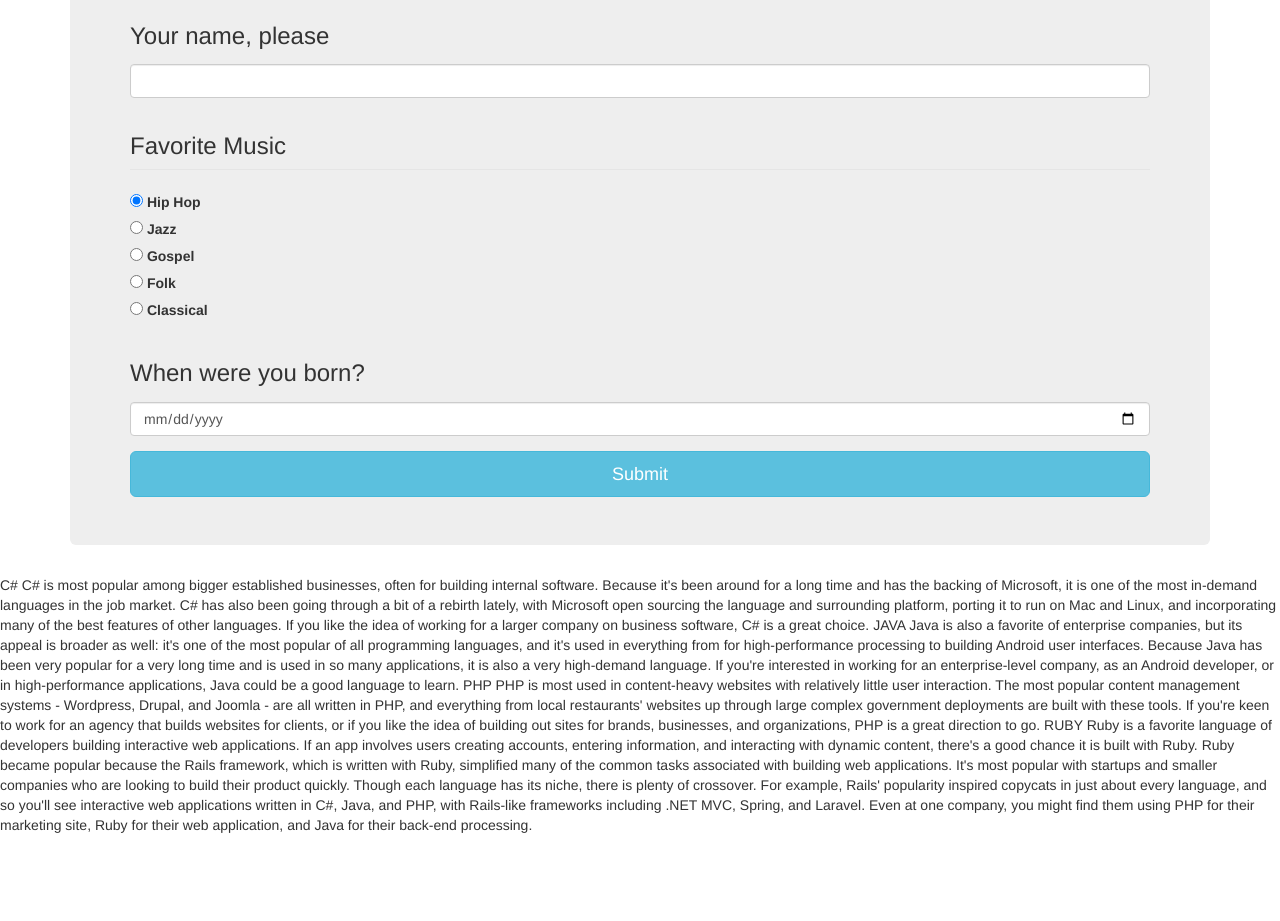
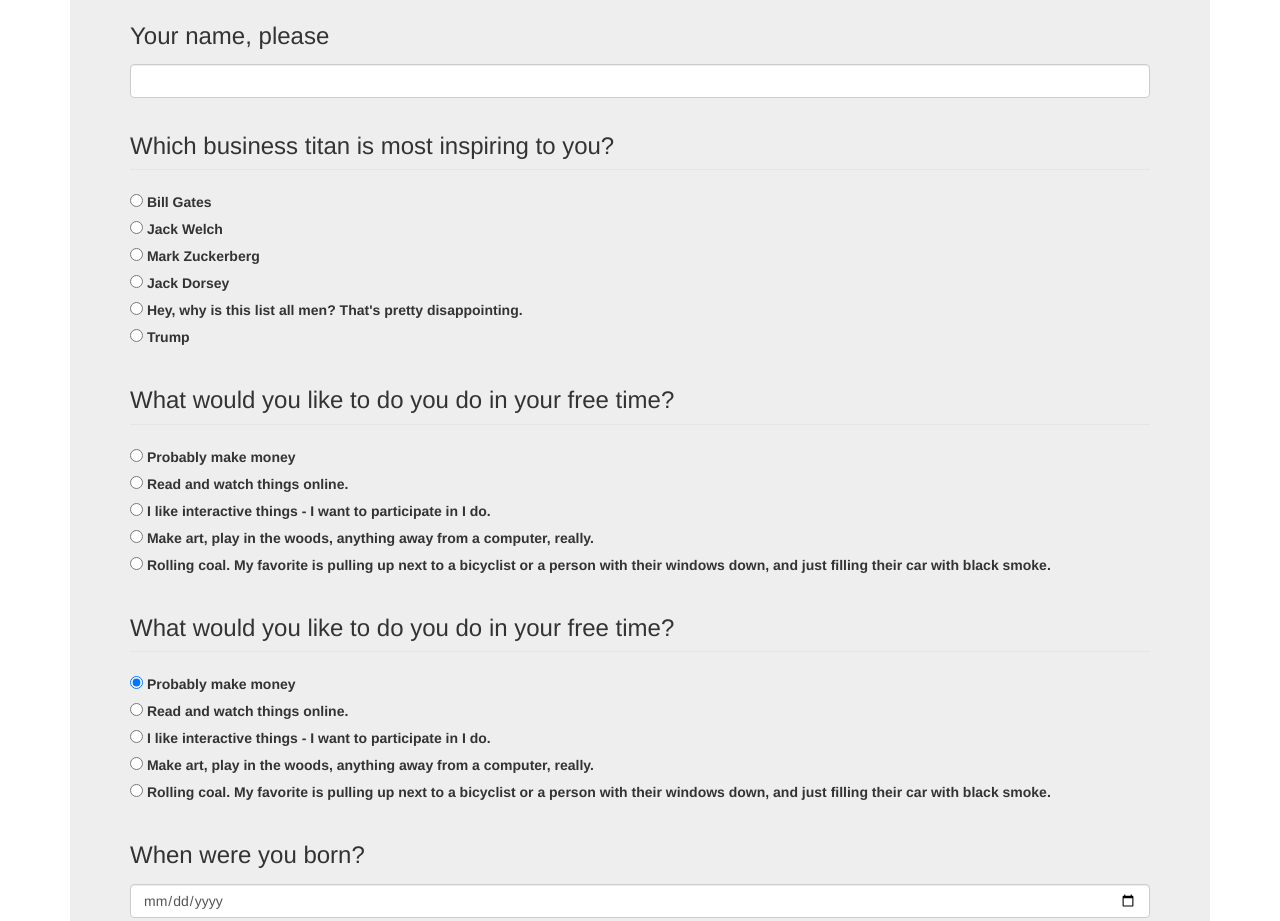
Before and after one commit to ericschoettle/track-suggester, a plain HTML site: page index.html in a window 1280 px wide. Shown: the part 340-1261 px from the top of the page. Before the commit the page ends 1175 px from the top, so only its background shows below. Drawn offline with Linux system fonts and the light colour scheme.

Commit message:
added a few questions in HTML

```diff
--- a/index.html
+++ b/index.html
@@ -17,7 +17,6 @@
       <!-- form questions -->
       <div class="jumbotron">
         <form id="form">
-
           <!-- name -->
           <div class="form-group">
             <label for="name"><h3>Your name, please</h3></label>
@@ -25,35 +24,107 @@
           </div>
           <!-- Questions -->
           <fieldset class="form-group">
-            <legend><h3>Favorite Music</h3></legend>
+            <legend><h3>Which business titan is most inspiring to you?</h3></legend>
             <div class="form-check">
               <label class="form-check-label">
-                <input type="radio" class="form-check-input" value="hip-hop" name="music" checked>
-                Hip Hop
+                <input type="radio" class="form-check-input" value="sharp" name="executive" checked>
+                Bill Gates
               </label>
             </div>
             <div class="form-check">
               <label class="form-check-label">
-                <input type="radio" class="form-check-input" value="jazz" name="music">
-                Jazz
+                <input type="radio" class="form-check-input" value="java" name="executive">
+                Jack Welch
               </label>
             </div>
             <div class="form-check">
               <label class="form-check-label">
-                <input type="radio" class="form-check-input" value="gospel" name="music">
-                Gospel
+                <input type="radio" class="form-check-input" value="php" name="executive">
+                Mark Zuckerberg
               </label>
             </div>
             <div class="form-check">
               <label class="form-check-label">
-                <input type="radio" class="form-check-input" value="folk" name="music">
-                Folk
+                <input type="radio" class="form-check-input" value="ruby" name="executive">
+                Jack Dorsey
               </label>
             </div>
             <div class="form-check">
               <label class="form-check-label">
-                <input type="radio" class="form-check-input" value="classical" name="music">
-                Classical
+                <input type="radio" class="form-check-input" value="other" name="executive">
+                Hey, why is this list all men? That's pretty disappointing.
+              </label>
+            </div>
+            <div class="form-check">
+              <label class="form-check-label">
+                <input type="radio" class="form-check-input" value="trump" name="executive">
+                Trump
+              </label>
+            </div>
+          </fieldset>
+          <fieldset class="form-group">
+            <legend><h3>What would  you like to do you do in your free time?</h3></legend>
+            <div class="form-check">
+              <label class="form-check-label">
+                <input type="radio" class="form-check-input" value="sharp-and-java" name="executive" checked>
+                Probably make money
+              </label>
+            </div>
+            <div class="form-check">
+              <label class="form-check-label">
+                <input type="radio" class="form-check-input" value="php" name="executive">
+                Read and watch things online.
+              </label>
+            </div>
+            <div class="form-check">
+              <label class="form-check-label">
+                <input type="radio" class="form-check-input" value="ruby" name="executive">
+                I like interactive things - I want to participate in I do.
+              </label>
+            </div>
+            <div class="form-check">
+              <label class="form-check-label">
+                <input type="radio" class="form-check-input" value="other" name="executive">
+                Make art, play in the woods, anything away from a computer, really.
+              </label>
+            </div>
+            <div class="form-check">
+              <label class="form-check-label">
+                <input type="radio" class="form-check-input" value="fuck-you" name="executive">
+                Rolling coal. My favorite is pulling up next to a bicyclist or a person with their windows down, and just filling their car with black smoke.
+              </label>
+            </div>
+          </fieldset>
+          <fieldset class="form-group">
+            <legend><h3>What would  you like to do you do in your free time?</h3></legend>
+            <div class="form-check">
+              <label class="form-check-label">
+                <input type="radio" class="form-check-input" value="sharp-and-java" name="executive" checked>
+                Probably make money
+              </label>
+            </div>
+            <div class="form-check">
+              <label class="form-check-label">
+                <input type="radio" class="form-check-input" value="php" name="executive">
+                Read and watch things online.
+              </label>
+            </div>
+            <div class="form-check">
+              <label class="form-check-label">
+                <input type="radio" class="form-check-input" value="ruby" name="executive">
+                I like interactive things - I want to participate in I do.
+              </label>
+            </div>
+            <div class="form-check">
+              <label class="form-check-label">
+                <input type="radio" class="form-check-input" value="other" name="executive">
+                Make art, play in the woods, anything away from a computer, really.
+              </label>
+            </div>
+            <div class="form-check">
+              <label class="form-check-label">
+                <input type="radio" class="form-check-input" value="fuck-you" name="executive">
+                Rolling coal. My favorite is pulling up next to a bicyclist or a person with their windows down, and just filling their car with black smoke.
               </label>
             </div>
           </fieldset>
@@ -69,25 +140,6 @@
     </div>
   </body>
 </html>
-
-
-C#
-
-C# is most popular among bigger established businesses, often for building internal software. Because it's been around for a long time and has the backing of Microsoft, it is one of the most in-demand languages in the job market. C# has also been going through a bit of a rebirth lately, with Microsoft open sourcing the language and surrounding platform, porting it to run on Mac and Linux, and incorporating many of the best features of other languages. If you like the idea of working for a larger company on business software, C# is a great choice.
-
-JAVA
-
-Java is also a favorite of enterprise companies, but its appeal is broader as well: it's one of the most popular of all programming languages, and it's used in everything from for high-performance processing to building Android user interfaces. Because Java has been very popular for a very long time and is used in so many applications, it is also a very high-demand language. If you're interested in working for an enterprise-level company, as an Android developer, or in high-performance applications, Java could be a good language to learn.
-
-PHP
-
-PHP is most used in content-heavy websites with relatively little user interaction. The most popular content management systems - Wordpress, Drupal, and Joomla - are all written in PHP, and everything from local restaurants' websites up through large complex government deployments are built with these tools. If you're keen to work for an agency that builds websites for clients, or if you like the idea of building out sites for brands, businesses, and organizations, PHP is a great direction to go.
-
-RUBY
-
-Ruby is a favorite language of developers building interactive web applications. If an app involves users creating accounts, entering information, and interacting with dynamic content, there's a good chance it is built with Ruby. Ruby became popular because the Rails framework, which is written with Ruby, simplified many of the common tasks associated with building web applications. It's most popular with startups and smaller companies who are looking to build their product quickly.
-
-Though each language has its niche, there is plenty of crossover. For example, Rails' popularity inspired copycats in just about every language, and so you'll see interactive web applications written in C#, Java, and PHP, with Rails-like frameworks including .NET MVC, Spring, and Laravel. Even at one company, you might find them using PHP for their marketing site, Ruby for their web application, and Java for their back-end processing.
 
 
 <!-- plan for project:
```
